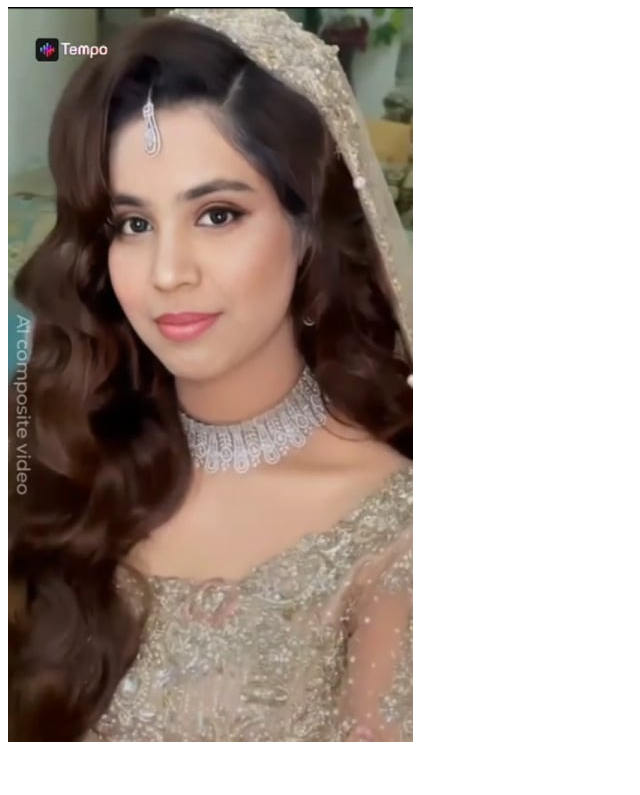
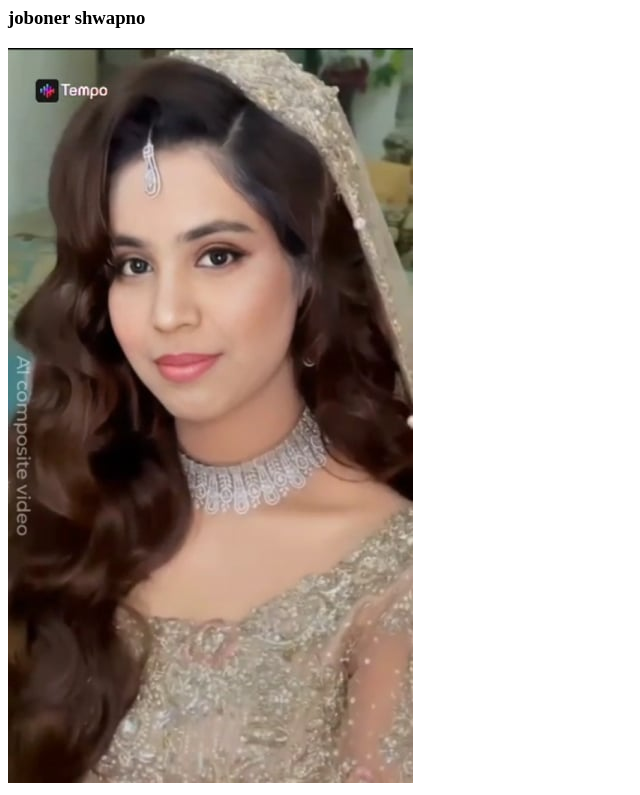
Before and after one commit to arminsultana05/my-third-repo, a plain HTML site: page index.html in a window 1280 px wide. Shown: the part 73-868 px from the top of the page, without its empty margins (0-640 px from the left). Before the commit the page ends 827 px from the top, so only its background shows below. Drawn offline with Linux system fonts and the light colour scheme.

Commit message:
new branch added

```diff
--- a/index.html
+++ b/index.html
@@ -13,6 +13,9 @@
     <h1>My file is index of html file.jhhdhdh
 
     </h1>
+    <h3>joboner shwapno
+
+    </h3>
     <img src="beauty2.jpg" alt="">
 </body>
 
```
